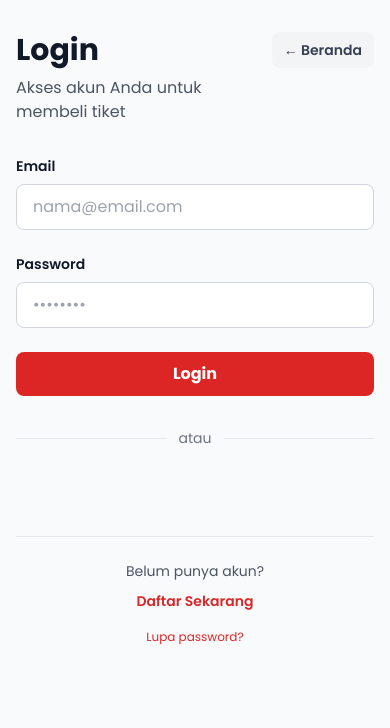
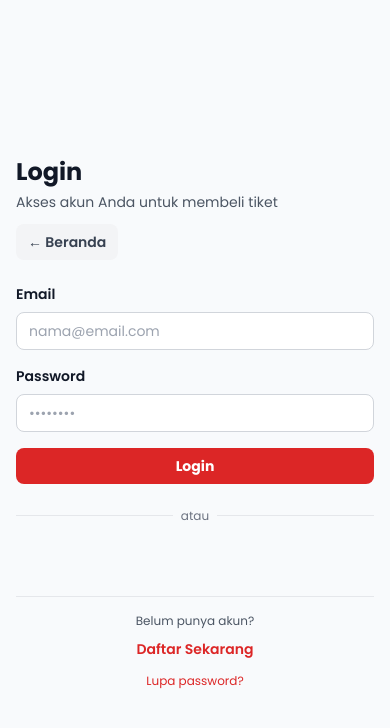
Before and after one commit to Hawsyi-CEO/tiketbaris-frontend, a React (Vite) app: page /login in a window 390 px wide. Shown: the top 728 px of the page. Built offline with nearby package versions, Linux system fonts and the light colour scheme.

Commit message:
Mobile responsive LoginPage - optimize padding, spacing, text sizes for all devices

```diff
--- a/src/pages/LoginPage.jsx
+++ b/src/pages/LoginPage.jsx
@@ -102,49 +102,49 @@ export default function LoginPage() {
   };
 
   return (
-    <div className="min-h-screen bg-slate-50 flex flex-col md:flex-row">
+    <div className="min-h-screen bg-slate-50 flex flex-col md:flex-row w-full overflow-hidden">
       {/* Brand Section - Responsive */}
-      <div className="hidden md:flex md:w-1/2 bg-gradient-to-br from-red-600 to-red-900 text-white p-12 lg:p-16 items-center justify-center">
-        <div className="text-center space-y-8">
+      <div className="hidden md:flex md:w-1/2 bg-gradient-to-br from-red-600 to-red-900 text-white p-8 md:p-12 lg:p-16 items-center justify-center">
+        <div className="text-center space-y-6 md:space-y-8">
           <div>
-            <h1 className="text-5xl lg:text-6xl font-black mb-4">tiketbaris.id</h1>
-            <p className="text-xl font-semibold opacity-95">Platform Tiket Terpercaya</p>
+            <h1 className="text-4xl md:text-5xl lg:text-6xl font-black mb-2 md:mb-4">tiketbaris.id</h1>
+            <p className="text-lg md:text-xl font-semibold opacity-95">Platform Tiket Terpercaya</p>
           </div>
 
-          <p className="text-base opacity-90 max-w-sm mx-auto leading-relaxed">
+          <p className="text-sm md:text-base opacity-90 max-w-sm mx-auto leading-relaxed">
             Beli tiket event favorit Anda dengan mudah dan aman. Ribuan event menanti Anda!
           </p>
 
-          <div className="space-y-4 pt-8">
-            <div className="flex items-center gap-4">
-              <div className="text-3xl">✓</div>
-              <p className="text-lg">Transaksi Aman</p>
+          <div className="space-y-3 md:space-y-4 pt-6 md:pt-8">
+            <div className="flex items-center gap-3 md:gap-4">
+              <div className="text-2xl md:text-3xl">✓</div>
+              <p className="text-base md:text-lg">Transaksi Aman</p>
             </div>
-            <div className="flex items-center gap-4">
-              <div className="text-3xl">⚡</div>
-              <p className="text-lg">Pembelian Cepat</p>
+            <div className="flex items-center gap-3 md:gap-4">
+              <div className="text-2xl md:text-3xl">⚡</div>
+              <p className="text-base md:text-lg">Pembelian Cepat</p>
             </div>
-            <div className="flex items-center gap-4">
-              <div className="text-3xl">📅</div>
-              <p className="text-lg">Event Lengkap</p>
+            <div className="flex items-center gap-3 md:gap-4">
+              <div className="text-2xl md:text-3xl">📅</div>
+              <p className="text-base md:text-lg">Event Lengkap</p>
             </div>
           </div>
         </div>
       </div>
 
       {/* Login Form Section */}
-      <div className="w-full md:w-1/2 flex flex-col items-center justify-center px-4 py-8 md:py-0">
-        <div className="w-full max-w-md">
+      <div className="w-full md:w-1/2 flex flex-col items-center justify-center px-4 sm:px-6 py-6 sm:py-8 md:py-0 min-h-screen md:min-h-auto">
+        <div className="w-full max-w-sm sm:max-w-md">
           {/* Header with Home Button */}
-          <div className="flex justify-between items-start mb-8">
-            <div>
-              <h2 className="text-3xl md:text-4xl font-bold text-gray-900 mb-2">Login</h2>
-              <p className="text-gray-600">Akses akun Anda untuk membeli tiket</p>
+          <div className="flex flex-col sm:flex-row justify-between items-start sm:items-center gap-3 sm:gap-4 mb-6 sm:mb-8">
+            <div className="flex-1">
+              <h2 className="text-2xl sm:text-3xl md:text-4xl font-bold text-gray-900 mb-1 md:mb-2">Login</h2>
+              <p className="text-sm sm:text-base text-gray-600">Akses akun Anda untuk membeli tiket</p>
             </div>
             <button
               onClick={() => navigate('/')}
               type="button"
-              className="ml-3 px-3 py-2 md:px-4 md:py-2 bg-gray-100 hover:bg-gray-200 text-gray-700 rounded-lg text-sm font-semibold transition-colors whitespace-nowrap"
+              className="px-3 py-2 sm:px-4 sm:py-2 md:px-4 md:py-2 bg-gray-100 hover:bg-gray-200 text-gray-700 rounded-lg text-sm font-semibold transition-colors whitespace-nowrap"
             >
               ← Beranda
             </button>
@@ -152,13 +152,13 @@ export default function LoginPage() {
 
           {/* Error Message */}
           {error && (
-            <div className="bg-red-50 text-red-700 px-4 py-3 rounded-lg mb-6 text-sm border border-red-200">
+            <div className="bg-red-50 text-red-700 px-3 sm:px-4 py-2 sm:py-3 rounded-lg mb-4 sm:mb-6 text-sm border border-red-200">
               {error}
             </div>
           )}
 
           {/* Login Form */}
-          <form onSubmit={handleSubmit} className="space-y-6 mb-8">
+          <form onSubmit={handleSubmit} className="space-y-4 sm:space-y-6 mb-6 sm:mb-8">
             <div>
               <label className="block text-sm font-semibold text-gray-900 mb-2">Email</label>
               <input
@@ -166,7 +166,7 @@ export default function LoginPage() {
                 value={email}
                 onChange={(e) => setEmail(e.target.value)}
                 placeholder="nama@email.com"
-                className="w-full px-4 py-2.5 border border-gray-300 rounded-lg focus:outline-none focus:ring-2 focus:ring-red-500 focus:border-transparent transition"
+                className="w-full px-3 sm:px-4 py-2 sm:py-2.5 border border-gray-300 rounded-lg focus:outline-none focus:ring-2 focus:ring-red-500 focus:border-transparent transition text-sm sm:text-base"
                 required
               />
             </div>
@@ -178,14 +178,14 @@ export default function LoginPage() {
                 value={password}
                 onChange={(e) => setPassword(e.target.value)}
                 placeholder="••••••••"
-                className="w-full px-4 py-2.5 border border-gray-300 rounded-lg focus:outline-none focus:ring-2 focus:ring-red-500 focus:border-transparent transition"
+                className="w-full px-3 sm:px-4 py-2 sm:py-2.5 border border-gray-300 rounded-lg focus:outline-none focus:ring-2 focus:ring-red-500 focus:border-transparent transition text-sm sm:text-base"
                 required
               />
             </div>
 
             <button
               type="submit"
-              className="w-full bg-red-600 hover:bg-red-700 text-white font-bold py-2.5 rounded-lg transition-colors disabled:opacity-50 disabled:cursor-not-allowed"
+              className="w-full bg-red-600 hover:bg-red-700 text-white font-bold py-2 sm:py-2.5 rounded-lg transition-colors disabled:opacity-50 disabled:cursor-not-allowed text-sm sm:text-base"
               disabled={loading}
             >
               {loading ? 'Sedang Memproses...' : 'Login'}
@@ -193,14 +193,14 @@ export default function LoginPage() {
           </form>
 
           {/* Divider */}
-          <div className="flex items-center gap-3 mb-6">
+          <div className="flex items-center gap-2 sm:gap-3 mb-4 sm:mb-6">
             <div className="flex-1 h-px bg-gray-200"></div>
-            <span className="text-sm text-gray-500">atau</span>
+            <span className="text-xs sm:text-sm text-gray-500 whitespace-nowrap">atau</span>
             <div className="flex-1 h-px bg-gray-200"></div>
           </div>
 
           {/* Google Login */}
-          <div className="mb-6">
+          <div className="mb-4 sm:mb-6">
             <GoogleLogin
               onSuccess={handleGoogleSuccess}
               onError={handleGoogleError}
@@ -210,9 +210,9 @@ export default function LoginPage() {
           </div>
 
           {/* Sign Up & Forgot Password */}
-          <div className="space-y-4 text-center border-t border-gray-200 pt-6">
+          <div className="space-y-3 sm:space-y-4 text-center border-t border-gray-200 pt-4 sm:pt-6">
             <div>
-              <p className="text-gray-600 text-sm mb-2">Belum punya akun?</p>
+              <p className="text-gray-600 text-xs sm:text-sm mb-2">Belum punya akun?</p>
               <button
                 onClick={() => navigate('/register')}
                 className="text-red-600 hover:text-red-700 font-semibold text-sm transition-colors"
@@ -220,7 +220,7 @@ export default function LoginPage() {
                 Daftar Sekarang
               </button>
             </div>
-            <a href="#" className="block text-red-600 hover:text-red-700 text-xs transition-colors">
+            <a href="#" className="block text-red-600 hover:text-red-700 text-xs sm:text-xs transition-colors">
               Lupa password?
             </a>
           </div>
```
